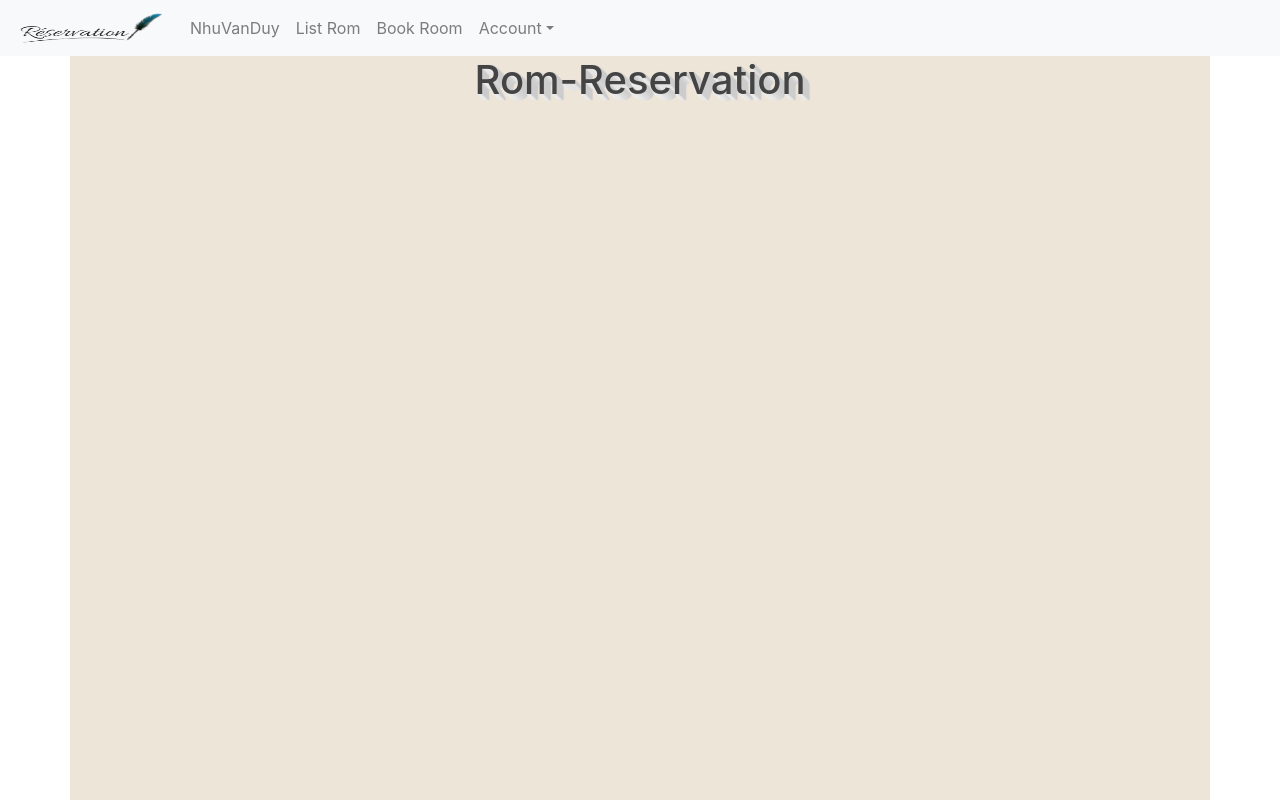
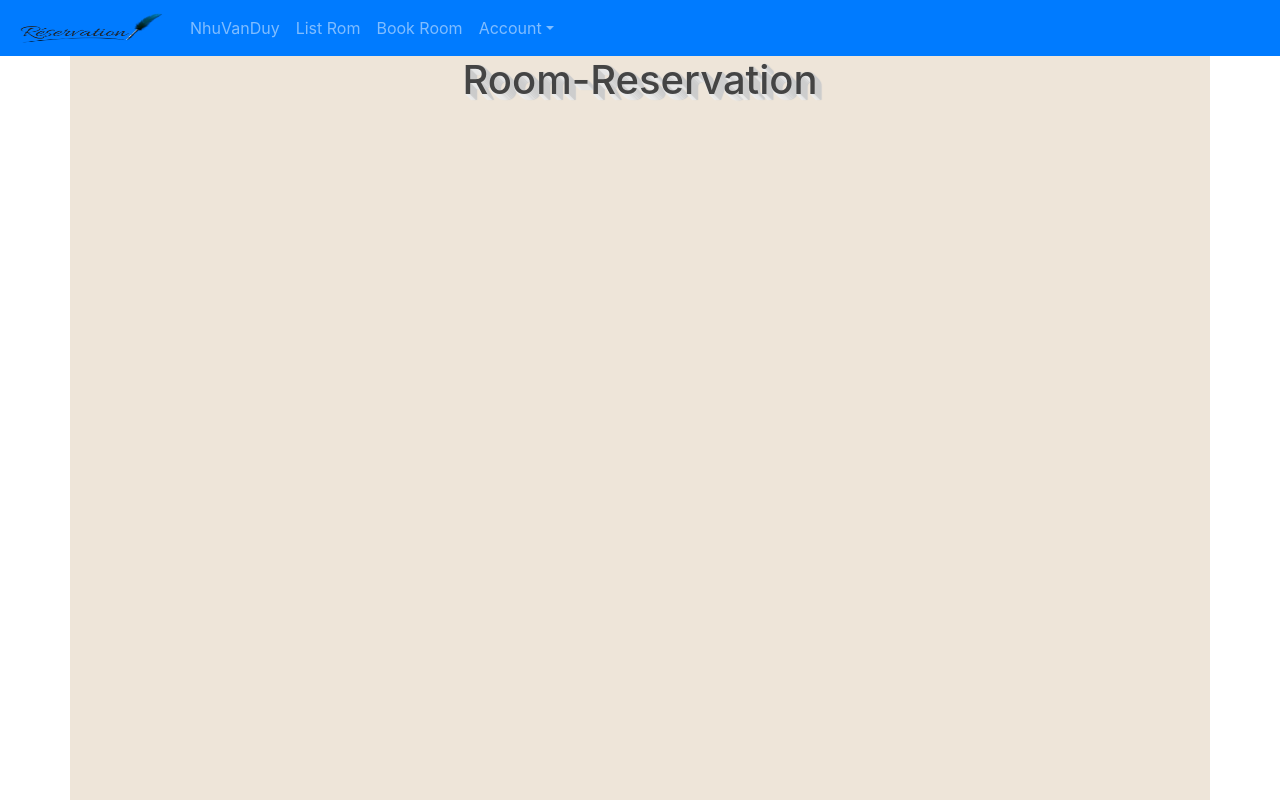
Before and after one commit to sieunhanvodich/room-reservation, a React (Create React App) app: page / in a window 1280 px wide. Shown: the top 800 px of the page. Built offline with nearby package versions, Linux system fonts and the light colour scheme; no server answers.

Commit message:
refs #2 update/30/7

```diff
--- a/src/App.js
+++ b/src/App.js
@@ -20,7 +20,7 @@ export default class App extends Component {
     return (
       <Router>
 
-        <Navbar bg="light" expand="lg">
+        <Navbar bg="primary" variant="dark">
           {/* <Navbar.Brand href="#home">Room Reservation</Navbar.Brand> */}
           <Navbar.Brand href="#home">
             <img
--- a/src/components/HeaderHomeScreen.js
+++ b/src/components/HeaderHomeScreen.js
@@ -7,7 +7,7 @@ class HeaderHomeScreen extends Component {
       <Container>
         <Row>
           <Col>
-            <h1 className="title">Rom-Reservation</h1>
+            <h1 className="title">Room-Reservation</h1>
           </Col>
         </Row>
       </Container>
```
